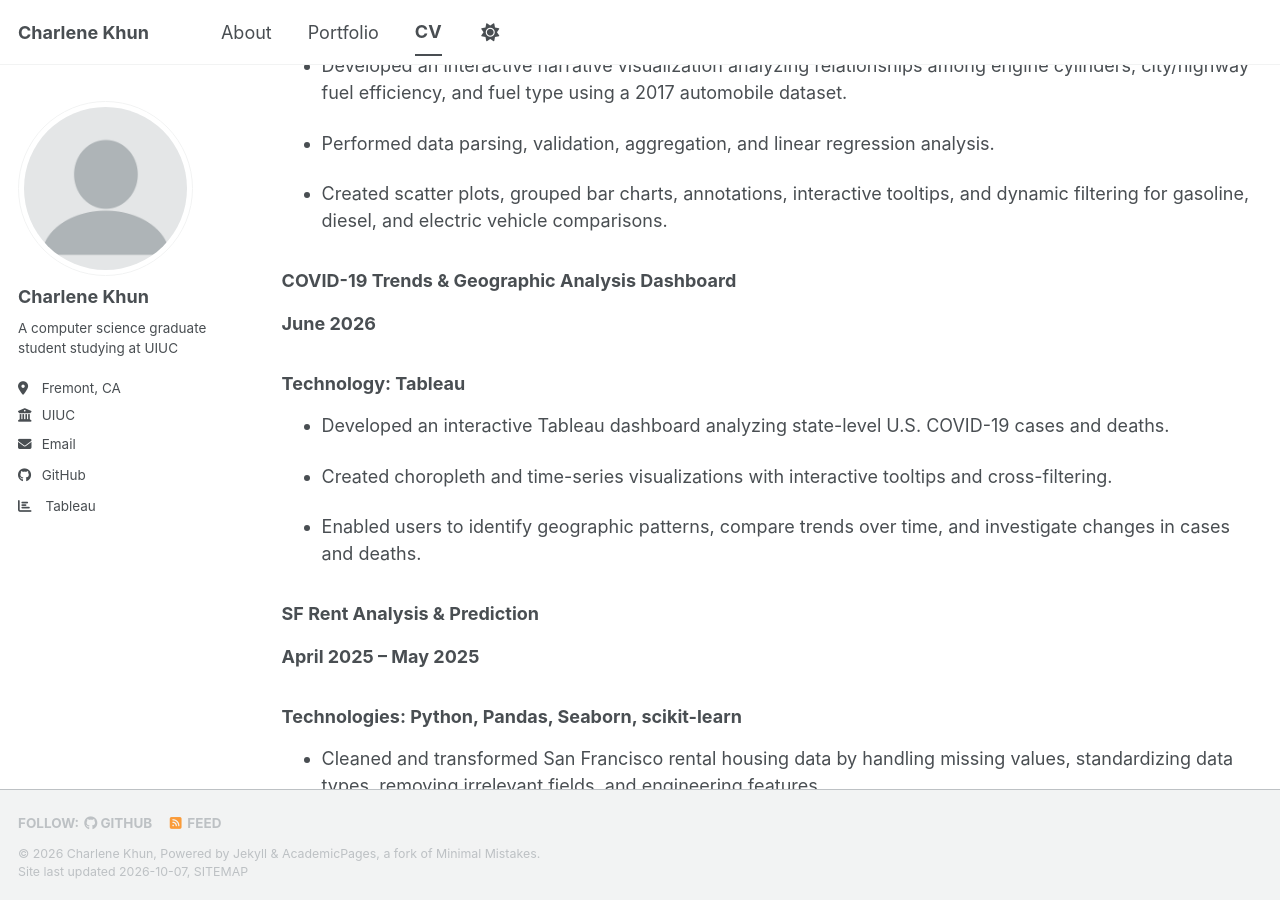
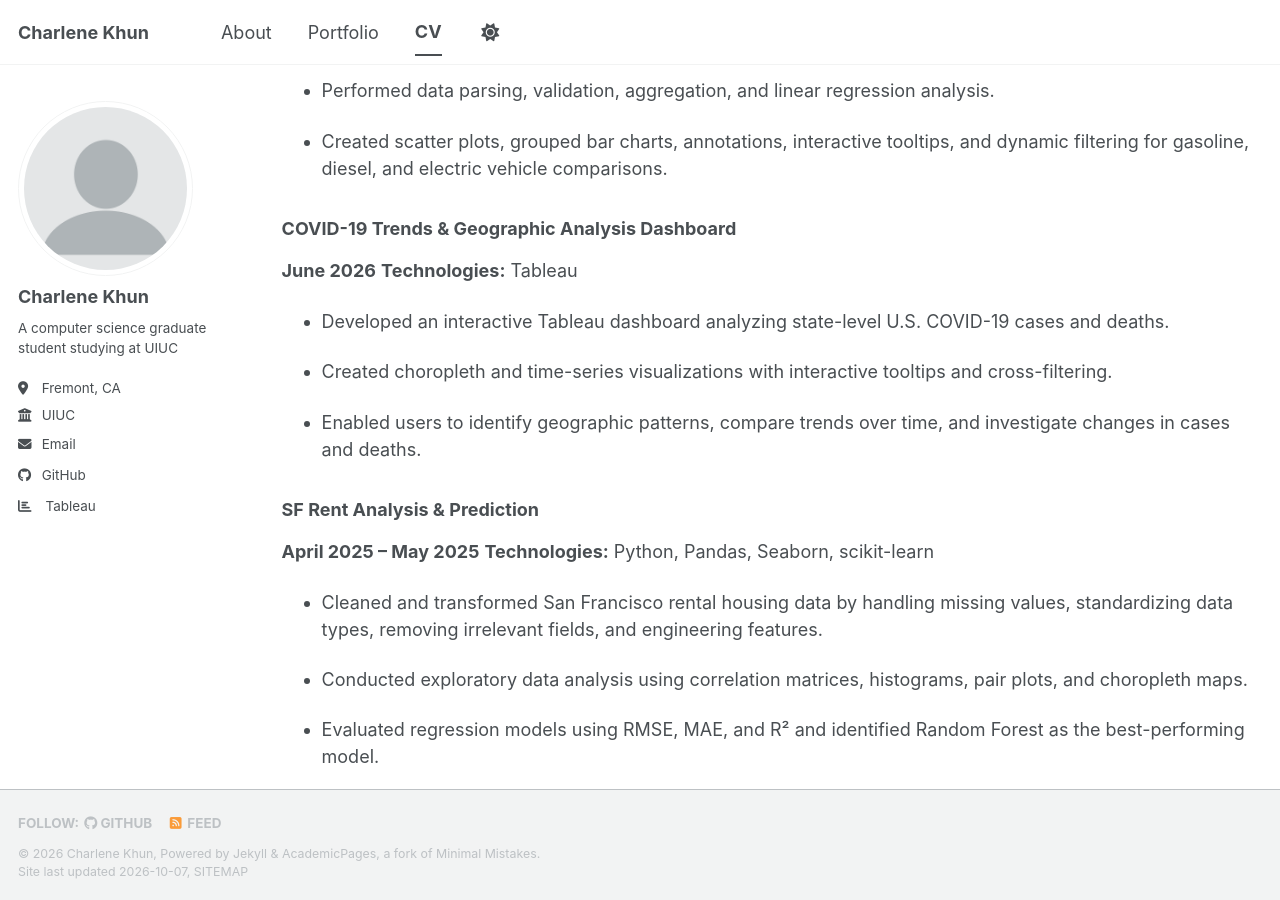
Before and after one commit to charlene-khun/charlene-khun.github.io, a Jekyll site: the page built from _pages/cv.md, in a window 1280 px wide and 900 px high, scrolled down 600 px. Built offline with Jekyll 4.4.1, drawn with Linux system fonts in a browser that asks for light colours; a style sheet for code colours, icons or effects is not loaded.

Commit message:
Update cv.md

```diff
--- a/_pages/cv.md
+++ b/_pages/cv.md
@@ -24,7 +24,7 @@ A.S. in Mathematics, Ohlone College, May 2021
 ### Automobile Efficiency Narrative Visualization
 
 **August 2026**
-### **Technologies:** D3.js, JavaScript, HTML, CSS
+**Technologies:** D3.js, JavaScript, HTML, CSS
 
 - Developed an interactive narrative visualization analyzing relationships among engine cylinders, city/highway fuel efficiency, and fuel type using a 2017 automobile dataset.
 
@@ -36,7 +36,7 @@ A.S. in Mathematics, Ohlone College, May 2021
 ### COVID-19 Trends & Geographic Analysis Dashboard
 
 **June 2026**
-### **Technology:** Tableau
+**Technologies:** Tableau
 
 - Developed an interactive Tableau dashboard analyzing state-level U.S. COVID-19 cases and deaths.
 
@@ -47,7 +47,7 @@ A.S. in Mathematics, Ohlone College, May 2021
 ### SF Rent Analysis & Prediction
 
 **April 2025 – May 2025**
-### **Technologies:** Python, Pandas, Seaborn, scikit-learn
+**Technologies:** Python, Pandas, Seaborn, scikit-learn
 
 - Cleaned and transformed San Francisco rental housing data by handling missing values, standardizing data types, removing irrelevant fields, and engineering features.
 
@@ -60,7 +60,7 @@ A.S. in Mathematics, Ohlone College, May 2021
 ### NYPL Data Cleaning & Analysis Project
 
 **June 2026 – August 2026**
-### **Technologies:** OpenRefine, SQL, Python, Pandas
+**Technologies:** OpenRefine, SQL, Python, Pandas
 
 - Profiled and cleaned historical restaurant-menu data by identifying missing values, invalid dates, inconsistent currencies, pricing anomalies, and unnecessary attributes across four relational datasets.
 
```
